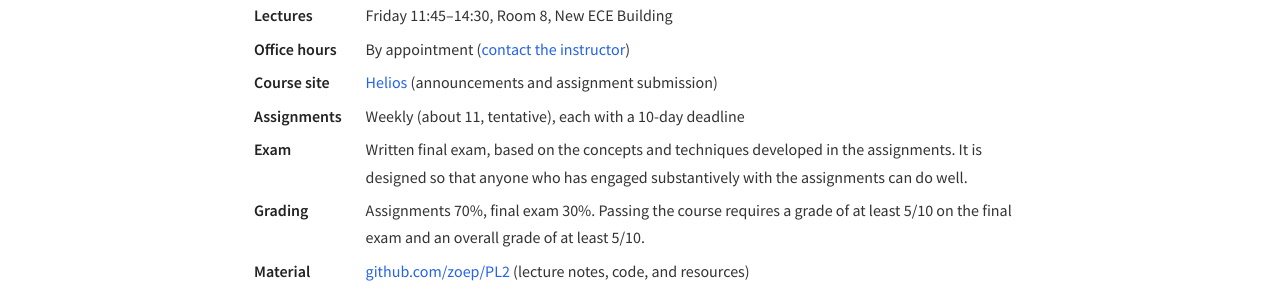
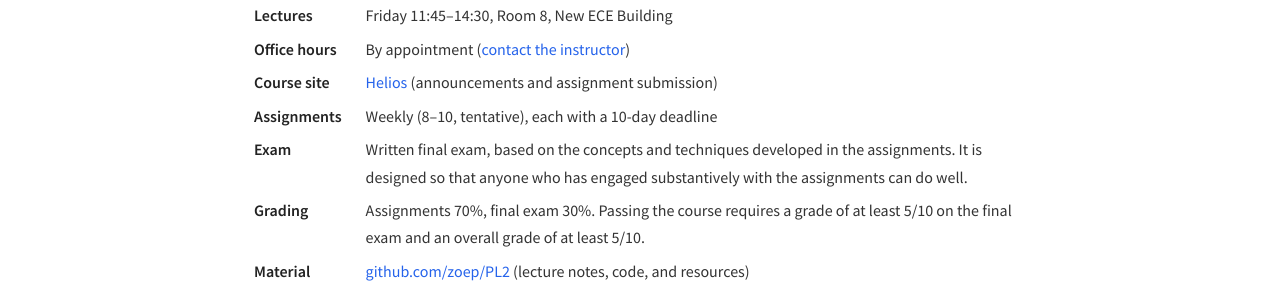
Before and after one commit to zoep/zoep.github.io, a Jekyll site: the page built from courses/pl2.md, in a window 1280 px wide. Shown: the part 386-683 px from the top of the page. Built offline with Jekyll 4.4.1, drawn with Linux system fonts in a browser that asks for light colours.

Commit message:
change assignment number

```diff
--- a/courses/pl2.md
+++ b/courses/pl2.md
@@ -39,7 +39,7 @@ program analysis, and memory safety. Lectures and assignments use the
   <dt>Course site</dt>
   <dd><a href="https://helios.ntua.gr/">Helios</a> (announcements and assignment submission)</dd>
   <dt>Assignments</dt>
-  <dd>Weekly (about 11, tentative), each with a 10-day deadline</dd>
+  <dd>Weekly (8–10, tentative), each with a 10-day deadline</dd>
   <dt>Exam</dt>
   <dd>Written final exam, based on the concepts and techniques developed in the assignments. It is designed so that anyone who has engaged substantively with the assignments can do well.</dd>
   <dt>Grading</dt>
```
